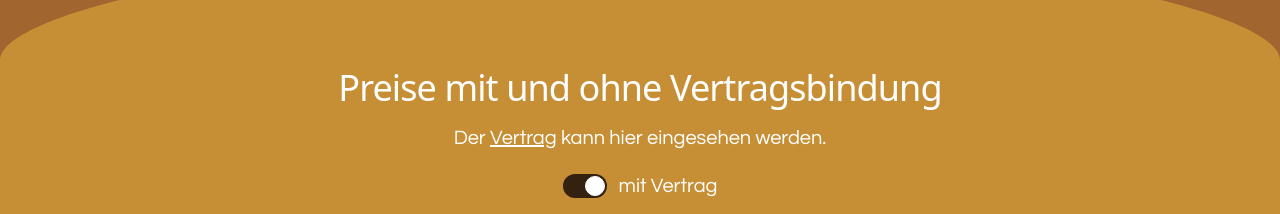
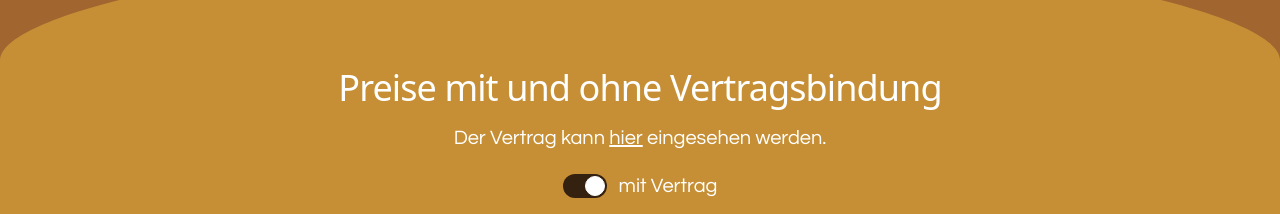
Before and after one commit to CharlotteMarotte/luca-guitar, a React (Vite) app: page / in a window 1280 px wide. Shown: the part 3260-3474 px from the top of the page. Built offline with nearby package versions, Linux system fonts and the light colour scheme; a web font is replaced by a local one.

Commit message:
add key to mapping

```diff
--- a/src/pages/Pricing.jsx
+++ b/src/pages/Pricing.jsx
@@ -15,7 +15,7 @@ const Pricing = () => {
   };
 
   const renderPricingCard = (pricingPlan) => {
-    return <PricingCard pricingPlan={pricingPlan} />;
+    return <PricingCard pricingPlan={pricingPlan} key={pricingPlan.heading} />;
   };
 
   return (
@@ -25,16 +25,16 @@ const Pricing = () => {
           Preise mit und ohne Vertragsbindung
         </h2>
         <p className="mb-5 font-body text-white sm:text-xl">
-          Der{" "}
+          Der Vertrag kann{" "}
           <a
             href={Contract}
             target="_blank"
             rel="noreferrer"
             className="underline"
           >
-            Vertrag
+            hier
           </a>{" "}
-          kann hier eingesehen werden.
+          eingesehen werden.
         </p>
 
         <ToggleButton
```
